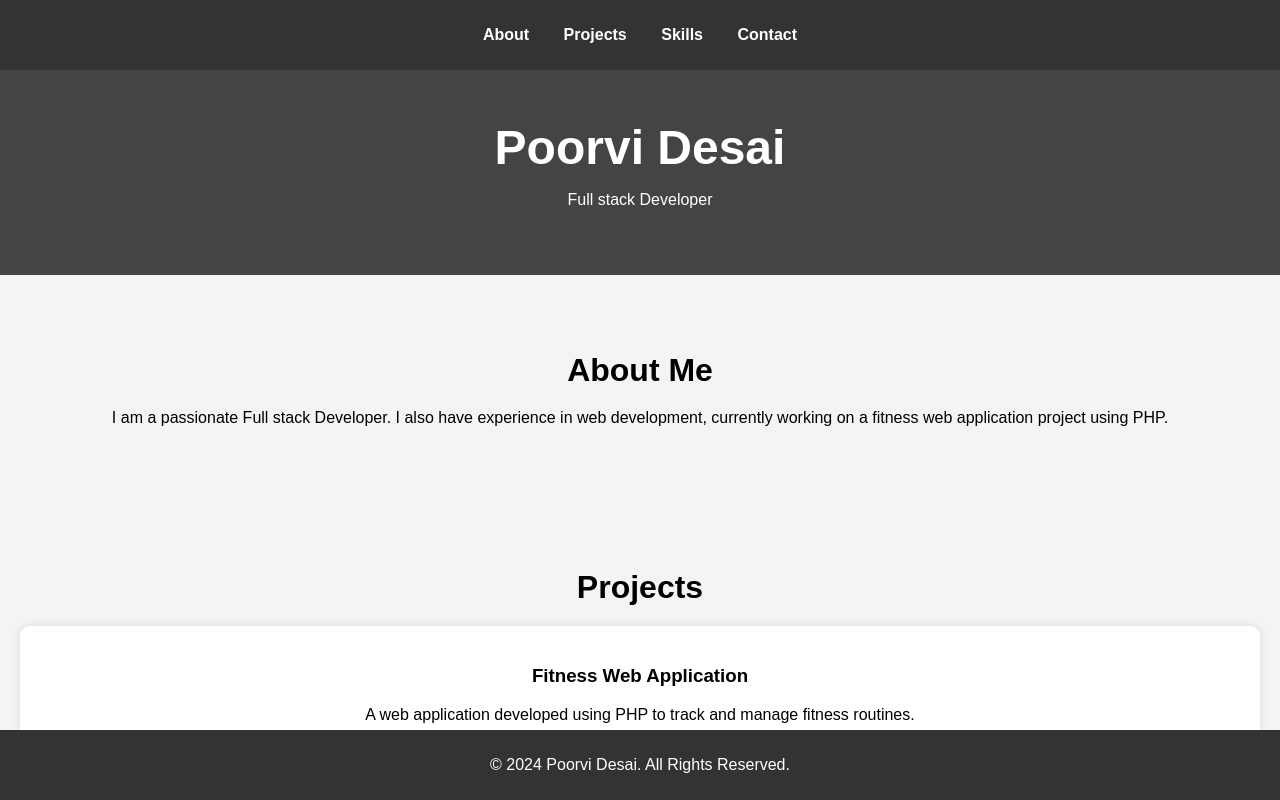
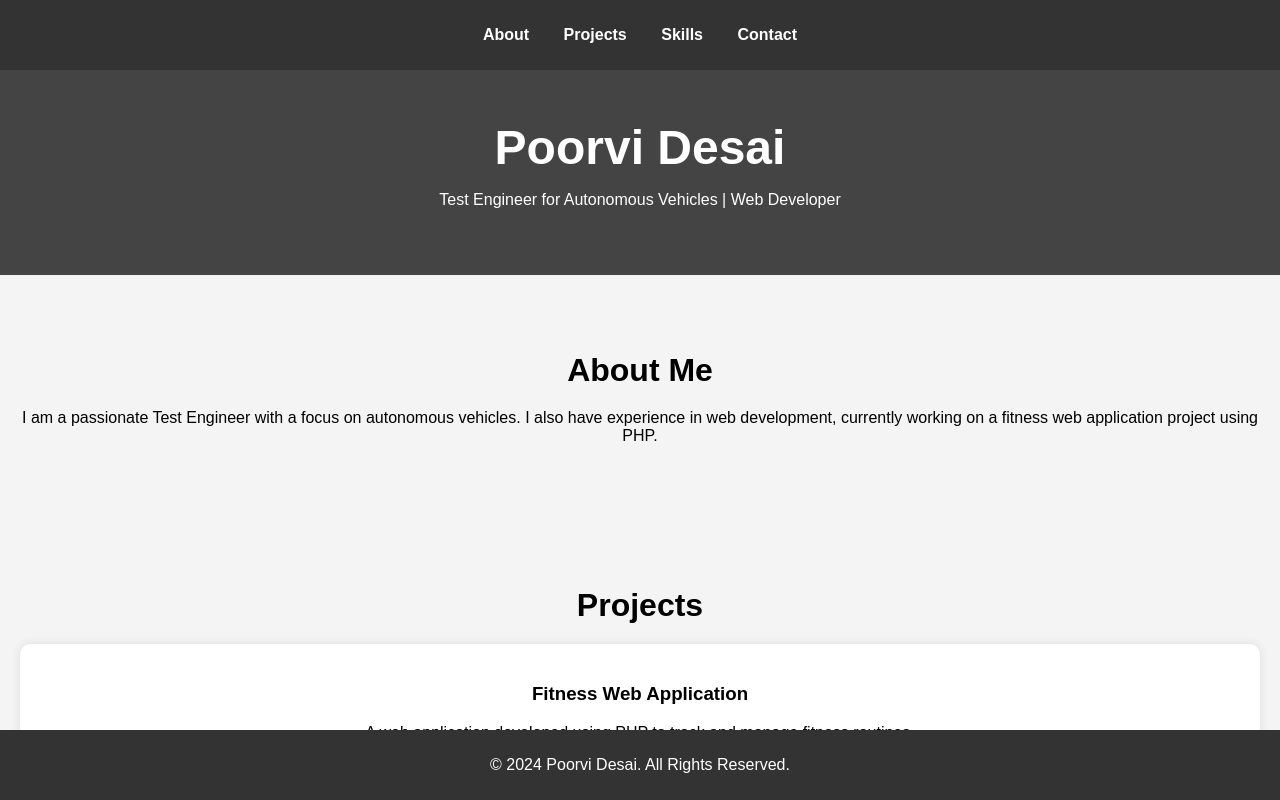
Before and after one commit to poorvidesai-cmd/portfolio, a plain HTML site: page index.html in a window 1280 px wide. Shown: the top 800 px of the page. Drawn offline with Linux system fonts and the light colour scheme.

Commit message:
Revert "changed"
This reverts commit 4cf18fde9fe925783715a3b27bfa4cc53e3d8d59.

```diff
--- a/index.html
+++ b/index.html
@@ -20,12 +20,12 @@
 
     <section id="hero">
         <h1>Poorvi Desai</h1>
-        <p>Full stack Developer </p>
+        <p>Test Engineer for Autonomous Vehicles | Web Developer</p>
     </section>
 
     <section id="about">
         <h2>About Me</h2>
-        <p>I am a passionate Full stack Developer. I also have experience in web development, currently working on a fitness web application project using PHP.</p>
+        <p>I am a passionate Test Engineer with a focus on autonomous vehicles. I also have experience in web development, currently working on a fitness web application project using PHP.</p>
     </section>
 
     <section id="projects">
```
